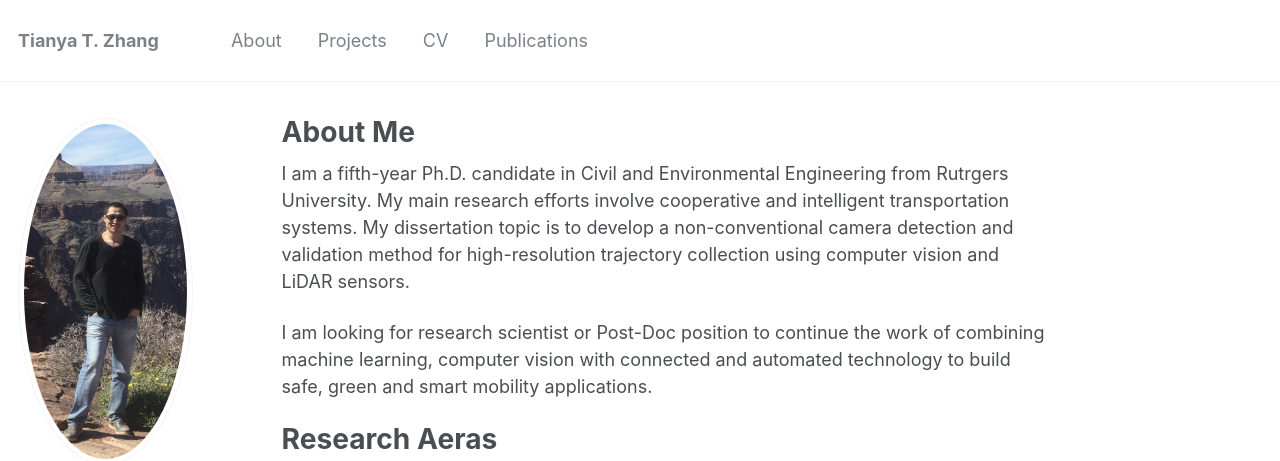
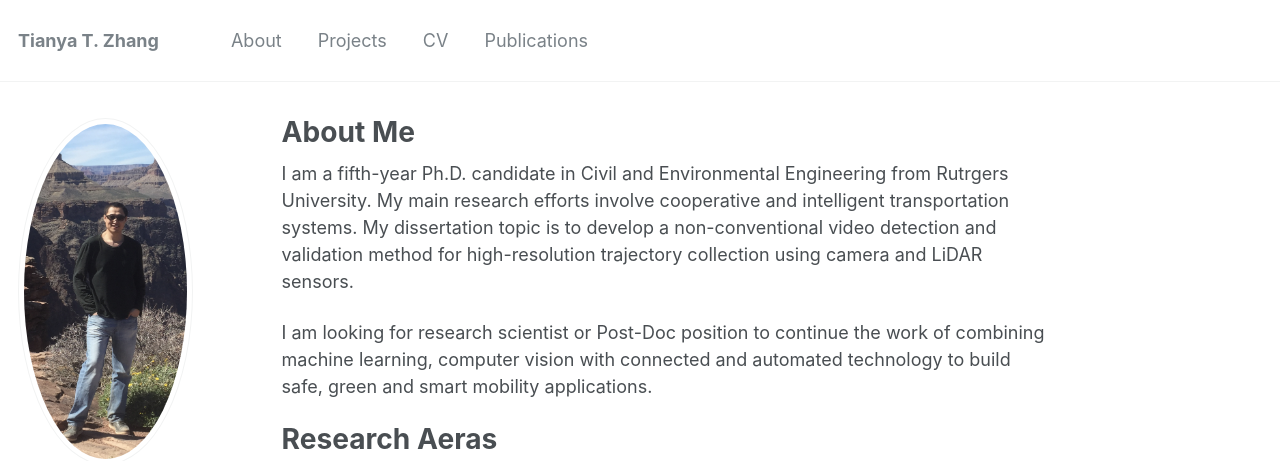
Before and after one commit to TeRyZh/Website, a Jekyll site: the page built from _pages/about.md, in a window 1280 px wide and 1031 px high. Shown: the top 461 px of the window. Built offline with Jekyll 4.4.1, drawn with Linux system fonts in a browser that asks for light colours.

Commit message:
Update about.md

```diff
--- a/_pages/about.md
+++ b/_pages/about.md
@@ -8,7 +8,7 @@ redirect_from:
   - /about.html
 ---
 
-I am a fifth-year Ph.D. candidate in Civil and Environmental Engineering from Rutrgers University. My main research efforts involve cooperative and intelligent transportation systems. My dissertation topic is to develop a non-conventional camera detection and validation method for high-resolution trajectory collection using computer vision and LiDAR sensors.
+I am a fifth-year Ph.D. candidate in Civil and Environmental Engineering from Rutrgers University. My main research efforts involve cooperative and intelligent transportation systems. My dissertation topic is to develop a non-conventional video detection and validation method for high-resolution trajectory collection using camera and LiDAR sensors.
 
 I am looking for research scientist or Post-Doc position to continue the work of combining machine learning, computer vision with connected and automated technology to build safe, green and smart mobility applications.
 
```
